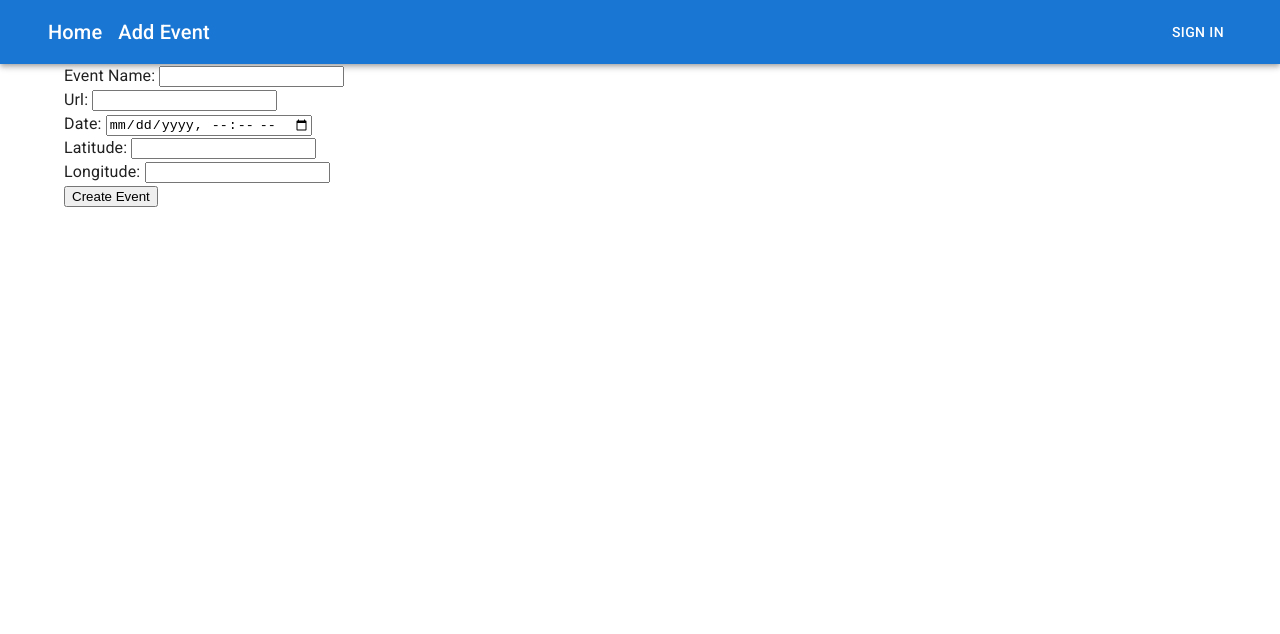
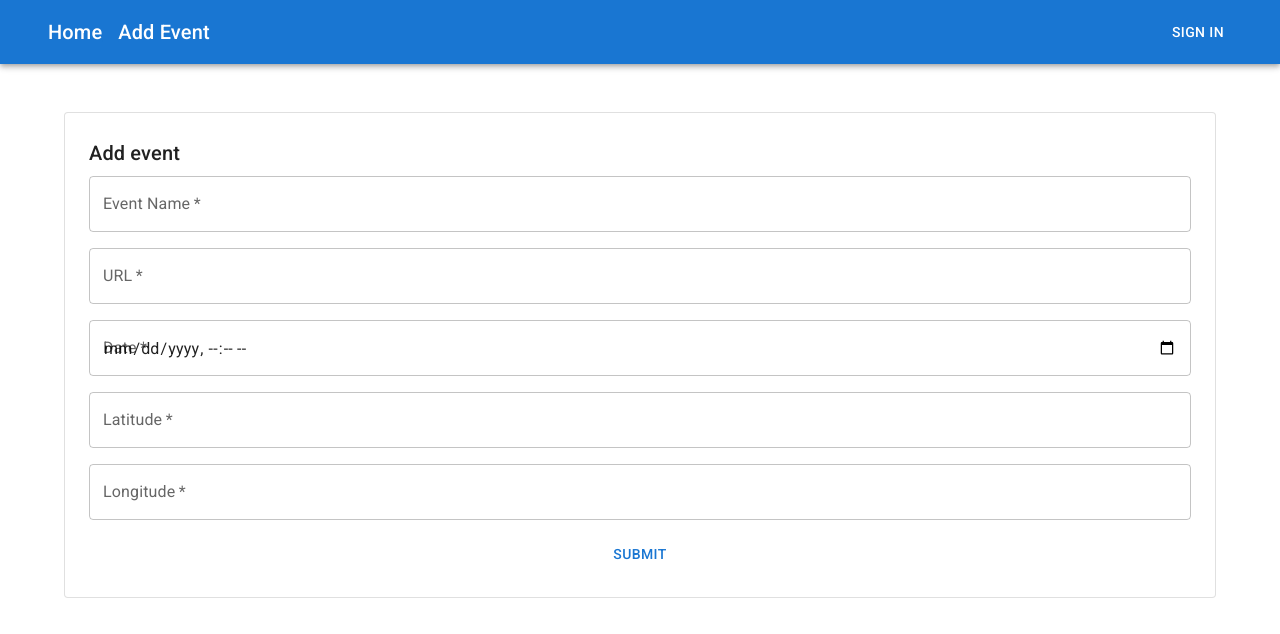
Before and after one commit to freeCodeCamp/event-calendar, a Next.js app: page /add-event in a window 1280 px wide. Shown: the top 634 px of the page. Built offline with nearby package versions, Linux system fonts and the light colour scheme; no server answers; what @sinclair/typebox would draw is missing.

Commit message:
feat: use MUI for add-event form

```diff
--- a/src/pages/add-event.tsx
+++ b/src/pages/add-event.tsx
@@ -1,6 +1,7 @@
 import { useRouter } from "next/router";
 import { useForm } from "react-hook-form";
 import { typeboxResolver } from "@hookform/resolvers/typebox";
+import { Paper, Button, Stack, TextField, Typography } from "@mui/material";
 
 import { type EventData, eventSchema } from "@/validation/schema";
 
@@ -29,73 +30,84 @@ export default function AddEvent() {
   };
 
   return (
+    <Paper
+      variant="outlined"
+      sx={{ my: { xs: 3, md: 6 }, p: { xs: 2, md: 3 } }}
+    >
       <form onSubmit={handleSubmit(postEvent)}>
-      <div>
-        <label htmlFor="name">Event Name: </label>
-        <input
+        <Typography variant="h6" gutterBottom>
+          Add event
+        </Typography>
+        <Stack spacing={2}>
+          <TextField
             data-cy="input-name"
             type="text"
             required
+            label="Event Name"
+            error={!!errors.name}
+            helperText={
+              errors.name &&
+              "Event names must be between 1 and 100 characters long"
+            }
             {...register("name", { required: true })}
           />
-        {errors.name && (
-          <span>Event names must be between 1 and 100 characters long</span>
-        )}
-      </div>
-      <div>
-        <label htmlFor="link">Url: </label>
-        <input
+
+          <TextField
             data-cy="input-url"
             type="url"
             required
+            label="URL"
+            error={!!errors.link}
+            helperText={
+              errors.link &&
+              "URLs must include the protocol (http:// or https://)"
+            }
             {...register("link", { required: true })}
           />
-        {errors.link && (
-          <span>URLs must include the protocol (http:// or https://)</span>
-        )}
-      </div>
-      <div>
-        <label htmlFor="date">Date: </label>
-        <input
+
+          <TextField
             data-cy="input-date"
             type="datetime-local"
             required
+            label="Date"
+            error={!!errors.date}
+            helperText={errors.date && "Dates must be ISO8601 compliant"}
             {...register("date", {
               required: true,
-            setValueAs: (value) => (value ? new Date(value).toISOString() : ""),
+              setValueAs: (value) =>
+                value ? new Date(value).toISOString() : "",
             })}
           />
-        {errors.date && <span>Dates must be ISO8601 compliant</span>}
-      </div>
-      <div>
-        <label htmlFor="latitude">Latitude: </label>
-        <input
+
+          <TextField
             data-cy="input-latitude"
             type="text"
             required
+            label="Latitude"
+            error={!!errors.latitude}
+            helperText={
+              errors.latitude && "Latitude must be between -90 and 90 inclusive"
+            }
             {...register("latitude", { required: true, valueAsNumber: true })}
           />
-        {errors.latitude && (
-          <span>Latitude must be between -90 and 90 inclusive</span>
-        )}
-      </div>
-      <div>
-        <label htmlFor="longitude">Longitude: </label>
-        <input
+          <TextField
             data-cy="input-longitude"
             type="text"
             required
+            label="Longitude"
+            error={!!errors.longitude}
+            helperText={
+              errors.longitude &&
+              "Longitude must be between -180 and 180 inclusive"
+            }
             {...register("longitude", { required: true, valueAsNumber: true })}
           />
-        {errors.longitude && (
-          <span>Longitude must be between -180 and 180 inclusive</span>
-        )}
-      </div>
-      <div>
-        <button data-cy="submit-add-event" type="submit">
-          Create Event
-        </button>
-      </div>
+
+          <Button data-cy="submit-add-event" type="submit">
+            Submit
+          </Button>
+        </Stack>
       </form>
+    </Paper>
   );
 }
```
Lines whose indentation alone changed are shown as unchanged.
